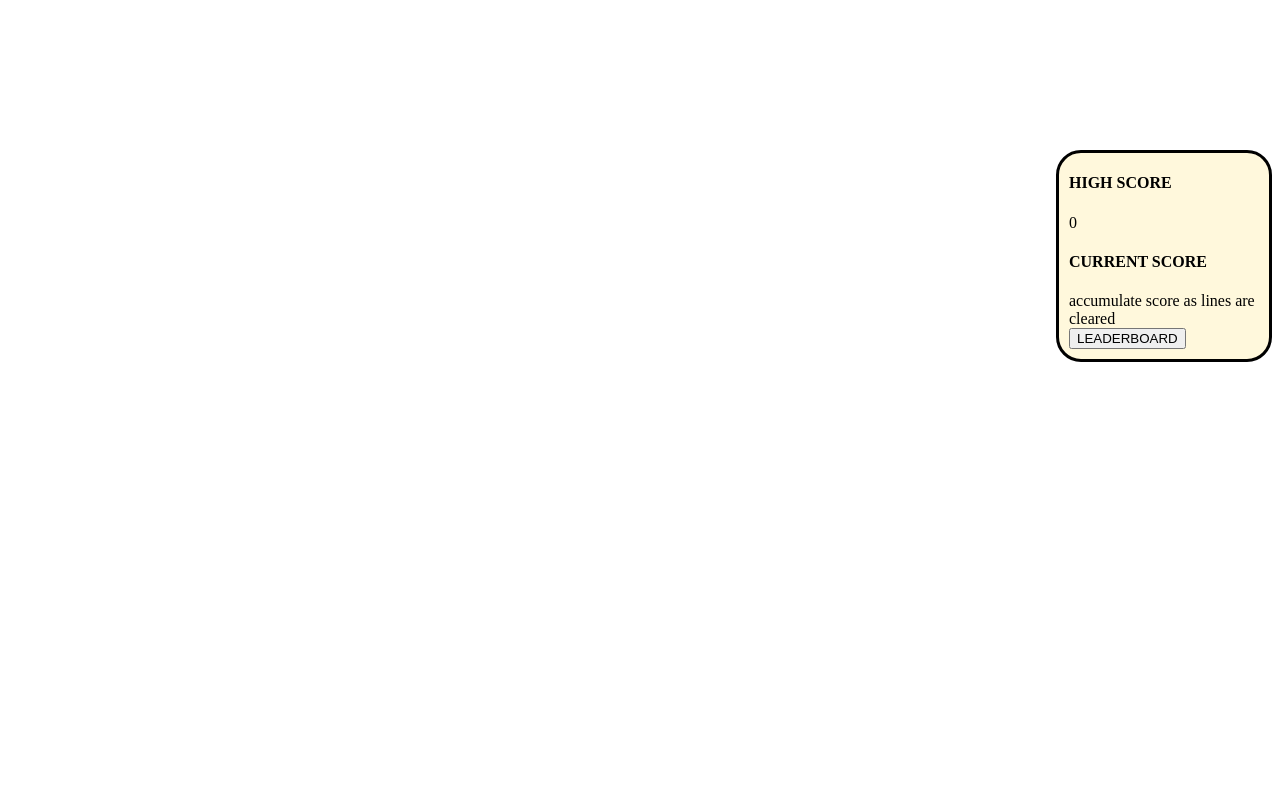
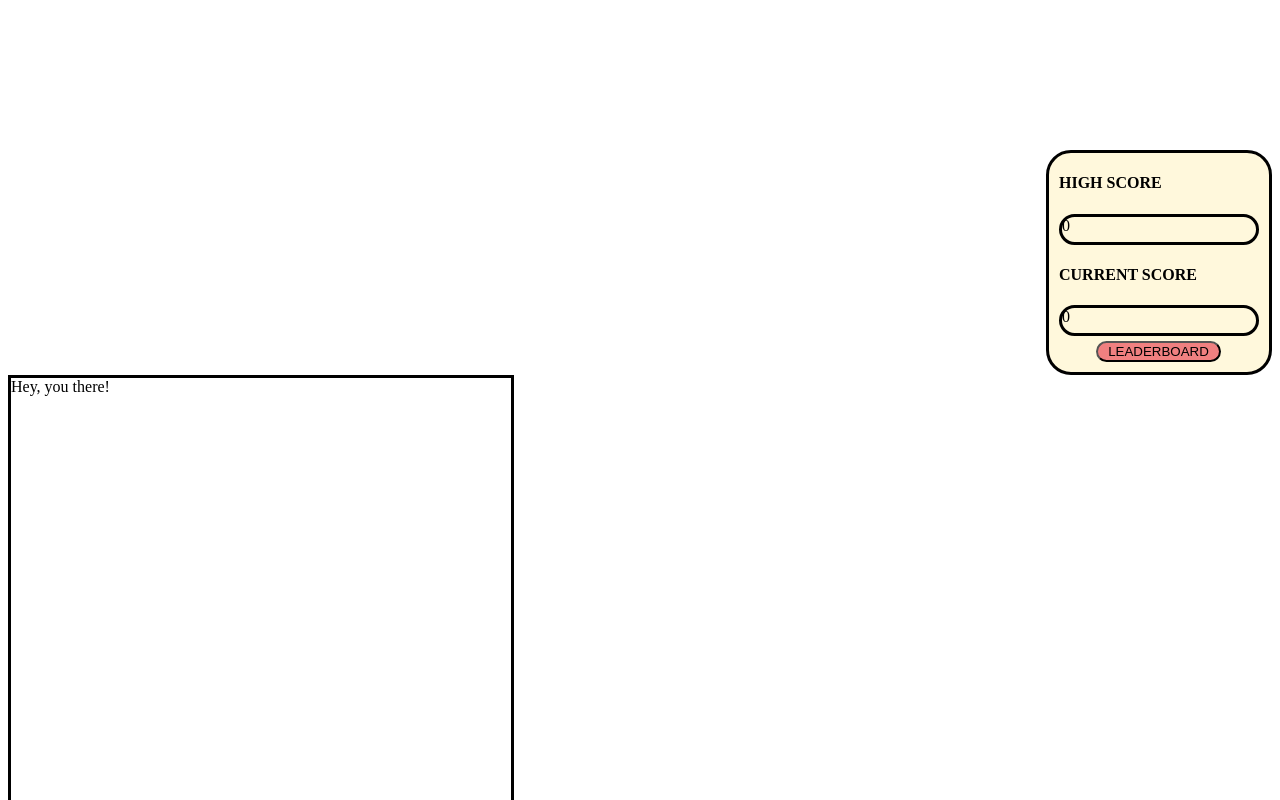
Before and after one commit to OG-Tango/Pentamatris, a React app: page / in a window 1280 px wide. Both pictures are taken after a click on the button "LEADERBOARD". Shown: the top 800 px of the page. Built offline with nearby package versions, Linux system fonts and the light colour scheme.

Commit message:
added leaderboard component, renders on click

```diff
--- a/client/src/components/App.jsx
+++ b/client/src/components/App.jsx
@@ -1,12 +1,34 @@
 import React from 'react';
 import ScoreBoard from './ScoreBoard.jsx';
+import LeaderBoard from './LeaderBoard.jsx';
 
-const App = () => {
-  return (
-    <div>
-      <ScoreBoard />
-    </div>
-  );
-}
+class App extends React.Component {
+  constructor() {
+    super();
+
+    this.state = {
+      showComponent: false
+    }
+
+    this.handleClick = this.handleClick.bind(this);
+  }
+
+  handleClick() {
+    this.setState({showComponent: !this.state.showComponent});
+  }
+
+  render() {
+    const { showComponent } = this.state;
+    const { handleClick } = this;
+
+    return (
+      <div>
+        <ScoreBoard onClick={handleClick}/>
+        { showComponent ? <LeaderBoard /> : null }
+      </div>
+    );
+  }
+
+};
 
 export default App;
--- /dev/null
+++ b/client/src/components/LeaderBoard.jsx
@@ -0,0 +1,9 @@
+import React from 'react';
+
+const LeaderBoard = () => {
+  return (
+    <div id='leader-board'>Hey, you there!</div>
+  );
+};
+
+export default LeaderBoard;
--- a/client/src/components/ScoreBoard.jsx
+++ b/client/src/components/ScoreBoard.jsx
@@ -1,12 +1,14 @@
 import React from 'react';
 import axios from 'axios';
+import LeaderBoard from './LeaderBoard.jsx';
 
 class ScoreBoard extends React.Component {
-  constructor() {
-    super();
+  constructor(props) {
+    super(props);
 
     this.state = {
-      highScore: 0
+      highScore: 0,
+      gameScore: 0,
     }
 
     this.getHighScore = this.getHighScore.bind(this);
@@ -28,17 +30,20 @@ class ScoreBoard extends React.Component {
   // }
 
   render() {
-    const { highScore } = this.state;
+    const { highScore, gameScore } = this.state;
+    const { onClick } = this.props;
 
     return (
       <div id='score-board'>
         <h4>HIGH SCORE</h4>
         <div className='high-sc'>{highScore}</div>
         <h4>CURRENT SCORE</h4>
-        <div className='game-sc'>
-          accumulate score as lines are cleared
-        </div>
-        <button className='go-to-lb' >LEADERBOARD</button>
+        <div className='game-sc'>{gameScore}</div>
+        <button
+          className='go-to-lb'
+          onClick={onClick}
+        >LEADERBOARD</button>
+
       </div>
     );
   }
--- a/client/style.css
+++ b/client/style.css
@@ -5,20 +5,36 @@
   border-style: solid;
   border-radius: 25px;
   padding-left: 10px;
+  padding-right: 10px;
   padding-bottom: 10px;
   width: 200px;
   margin-left: auto;
   margin-right: 0;
   margin-top: 150px
-};
+}
+
+#leader-board {
+  border-style: solid;
+  width: 500px;
+  height: 600px
+}
 
 .go-to-lb {
-  background-color:lightcoral ;
-  width: 75px;
-  border-radius: 25x;
-  margin: 0 auto
-};
+  background-color:lightcoral;
+  width: 125px;
+  border-radius: 50px;
+  margin-left: 37px
+}
 
 .high-sc {
   border-style: solid;
+  border-radius: 25px;
+  height: 25px
 }
+
+.game-sc {
+  border-style: solid;
+  border-radius: 25px;
+  height: 25px;
+  margin-bottom: 5px
+}
```
